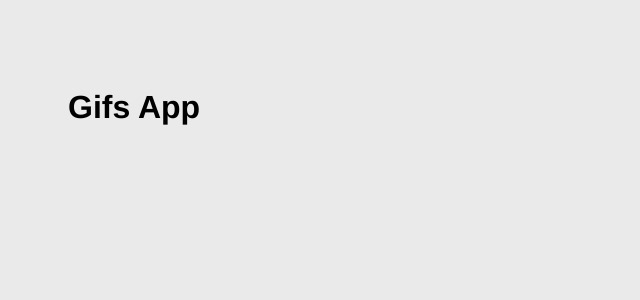
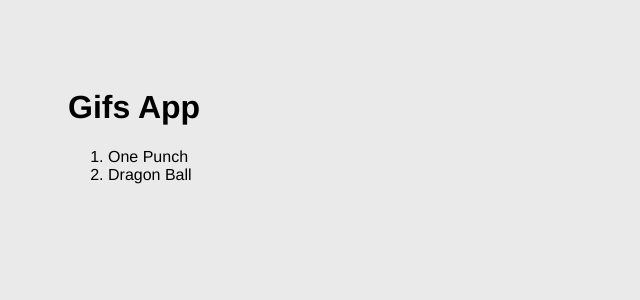
Before and after one commit to saini-facundo/gifs-app-react, a React (Vite) app: page / in a window 1280 px wide. Shown: the top 300 px of the page, without its empty margins (0-640 px from the left). Built offline with nearby package versions, Linux system fonts and the light colour scheme.

Commit message:
lista de categorias

```diff
--- a/src/GifsApp.jsx
+++ b/src/GifsApp.jsx
@@ -1,8 +1,19 @@
+import { useState } from "react";
+
 export const GifsApp = () => {
   const apiKey = "cv8V5riGJxpNnkhGzKz86NcOX8HwNdeg";
+
+  const [categories, setCategories] = useState(["One Punch", "Dragon Ball"]);
+
+  console.log("categories = ", categories);
   return (
     <>
       <h1>Gifs App</h1>
+      <ol>
+        {categories.map((c) => (
+          <li key={c}>{c}</li>
+        ))}
+      </ol>
     </>
   );
 };
```
